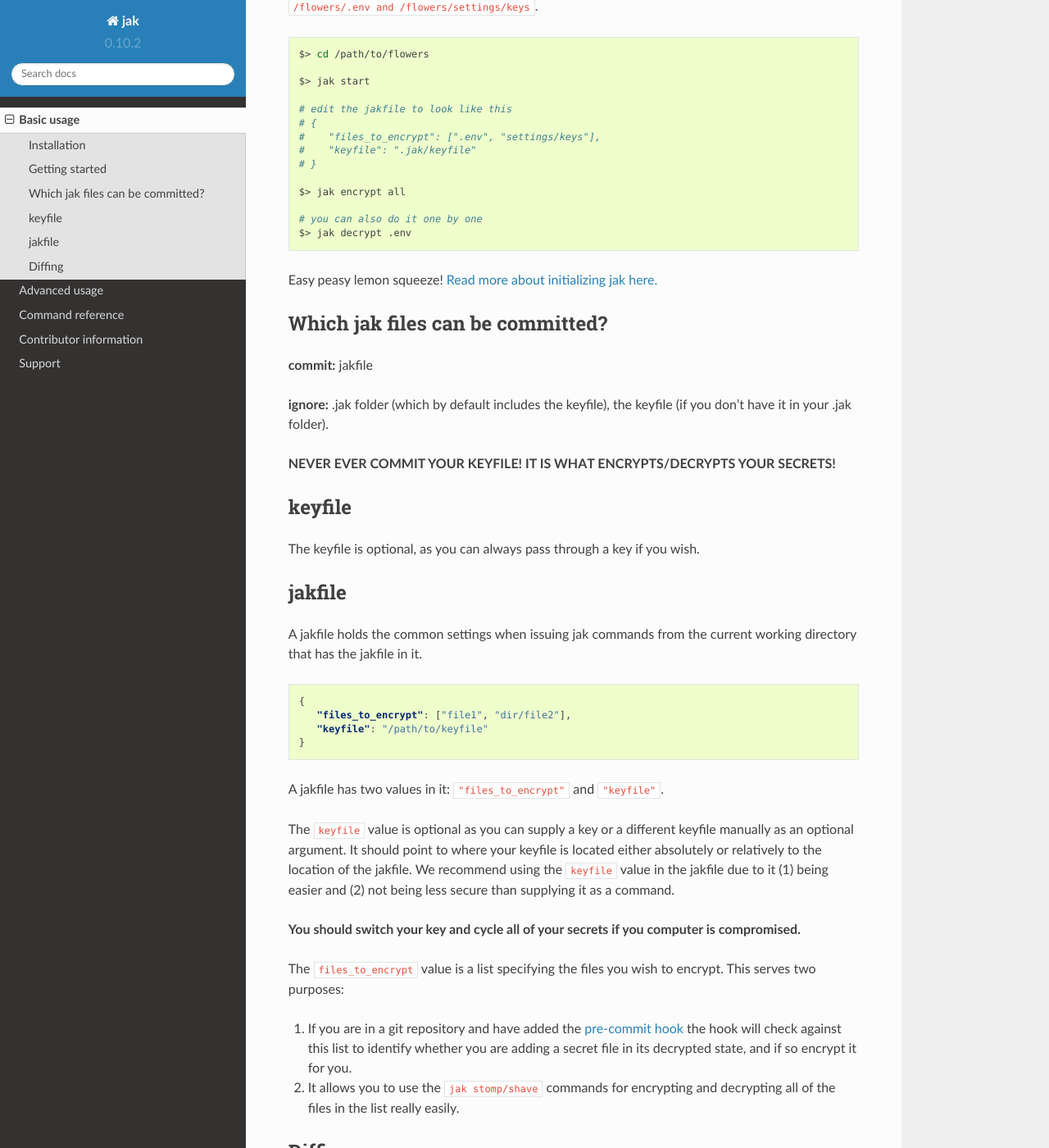
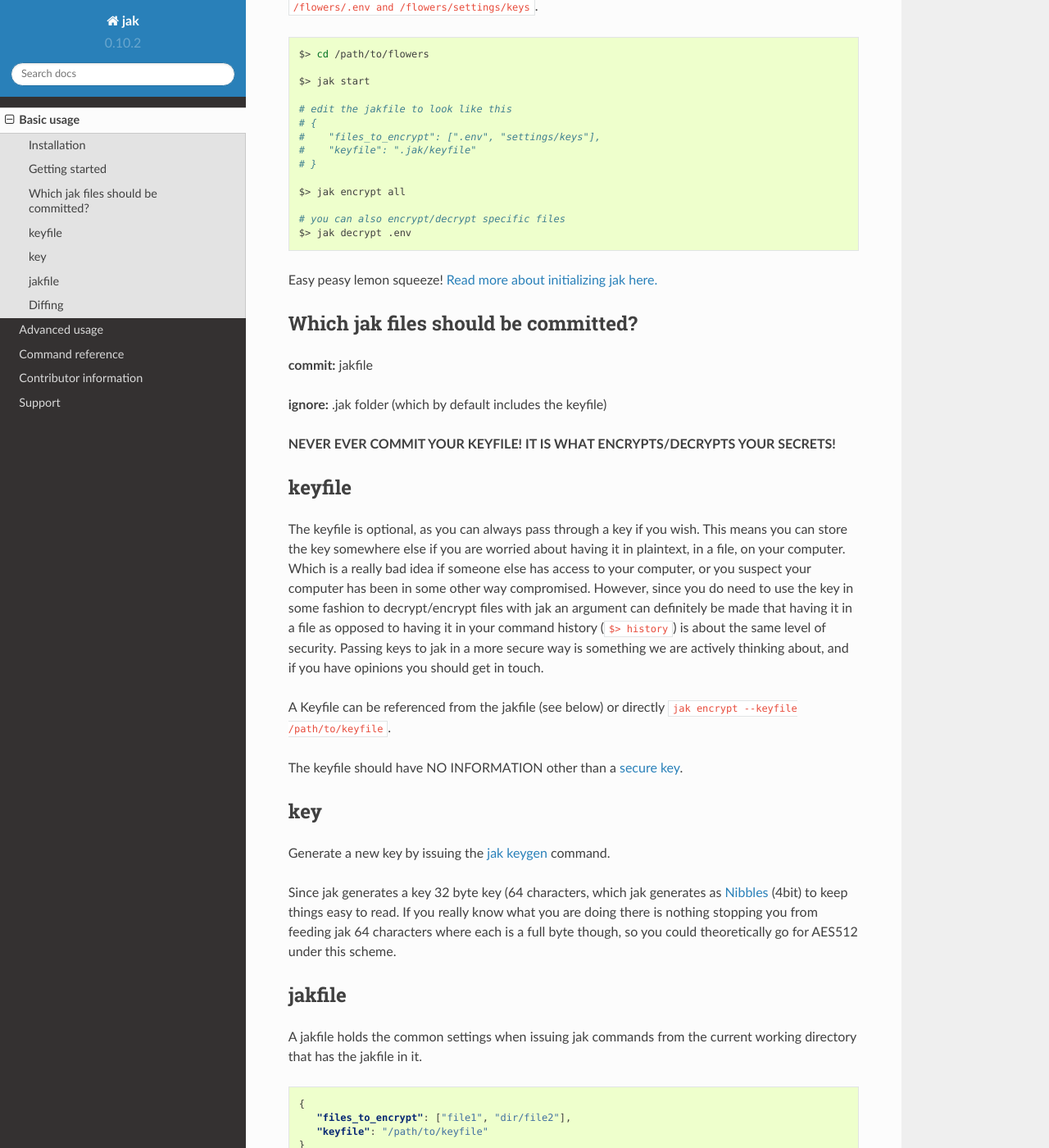
Before and after one commit to dispel/jak, a Sphinx documentation site: the page built from docs/guide/usage.rst, in a window 1280 px wide and 1400 px high, scrolled down 446 px. Shown: the whole window at 82% size. Built offline with Sphinx 7.4.7 and the Read the Docs theme 2.0.0, drawn with Linux system fonts in a browser that asks for light colours.

```diff
--- a/docs/guide/usage.rst
+++ b/docs/guide/usage.rst
@@ -4,10 +4,12 @@ Basic usage
 ===========
 
 
+
 Installation
 ------------
 
 Assuming you :ref:`fullfill the basic support requirements <support_short>` all you need to do is ``pip install jak``.
+
 
 
 Getting started
@@ -31,20 +33,22 @@ Let's say we have the project ``flowers`` which has two secret files we want to
 
    $> jak encrypt all
 
-   # you can also do it one by one
+   # you can also encrypt/decrypt specific files
    $> jak decrypt .env
 
 Easy peasy lemon squeeze! :ref:`Read more about initializing jak here. <start_cmd>`
 
 
-Which jak files can be committed?
----------------------------------
+
+Which jak files should be committed?
+------------------------------------
 
 **commit:** jakfile
 
-**ignore:** .jak folder (which by default includes the keyfile), the keyfile (if you don't have it in your .jak folder).
+**ignore:** .jak folder (which by default includes the keyfile)
 
 **NEVER EVER COMMIT YOUR KEYFILE! IT IS WHAT ENCRYPTS/DECRYPTS YOUR SECRETS!**
+
 
 
 .. _keyfile:
@@ -52,7 +56,24 @@ Which jak files can be committed?
 keyfile
 -------
 
-The keyfile is optional, as you can always pass through a key if you wish.
+The keyfile is optional, as you can always pass through a key if you wish. This means you can store the key somewhere else if you are worried about having it in plaintext, in a file, on your computer. Which is a really bad idea if someone else has access to your computer, or you suspect your computer has been in some other way compromised. However, since you do need to use the key in some fashion to decrypt/encrypt files with jak an argument can definitely be made that having it in a file as opposed to having it in your command history (``$> history``) is about the same level of security. Passing keys to jak in a more secure way is something we are actively thinking about, and if you have opinions you should get in touch.
+
+A Keyfile can be referenced from the jakfile (see below) or directly ``jak encrypt --keyfile /path/to/keyfile``.
+
+The keyfile should have NO INFORMATION other than a :ref:`secure key <key>`.
+
+
+
+.. _key:
+
+key
+---
+
+Generate a new key by issuing the :ref:`jak keygen <keygen_cmd>` command.
+
+Since jak generates a key 32 byte key (64 characters, which jak generates as `Nibbles <https://en.wikipedia.org/wiki/Nibble>`_ (4bit) to keep things easy to read. If you really know what you are doing there is nothing stopping you from feeding jak 64 characters where each is a full byte though, so you could theoretically go for AES512 under this scheme.
+
+
 
 
 .. _jakfile:
```
Also changed, not shown: docs/guide/advanced.rst (+67 -11 lines), docs/guide/commands.rst (+19 -0 lines), docs/index.rst (+4 -3 lines), 1 other file.
